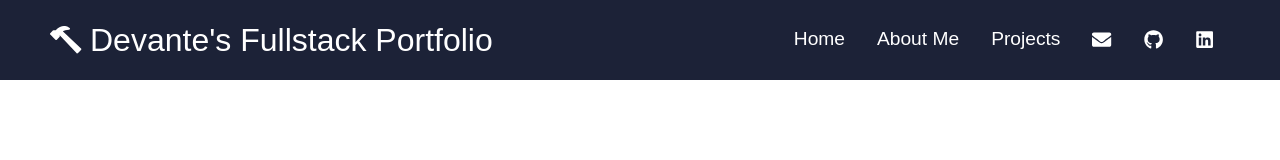
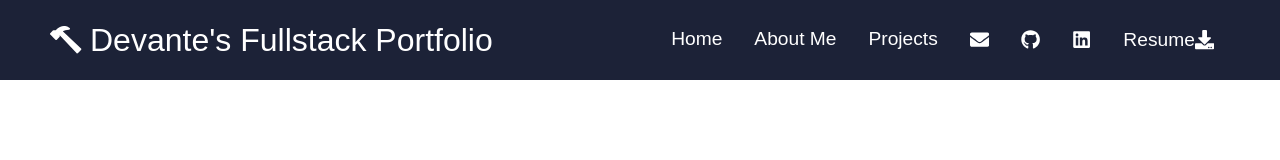
Before and after one commit to Devante05/reactPortfolio, a React (Create React App) app in the folder client/: page /projects in a window 1280 px wide. Shown: the top 160 px of the page. Built offline with nearby package versions, Linux system fonts and the light colour scheme.

Commit message:
add resume

```diff
--- a/client/src/components/Navbar.js
+++ b/client/src/components/Navbar.js
@@ -8,7 +8,8 @@ import { BsHammer } from 'react-icons/bs';
 import {
   FaLinkedin,
   FaEnvelope,
-  FaGithub
+  FaGithub,
+  FaDownload
 } from 'react-icons/fa';
 
 function Navbar() {
@@ -103,6 +104,15 @@ function Navbar() {
             >
               <FaLinkedin />
             </Link>
+            <Link
+              className='nav-links'
+              to= "/images/DevantesResume.pdf"
+              target='_blank'
+
+              aria-label='Resume'
+            >Resume
+              <FaDownload />
+            </Link>
 
 
 
--- a/client/src/components/pages/Footer.js/Footer.js
+++ b/client/src/components/pages/Footer.js/Footer.js
@@ -25,7 +25,7 @@ function Footer() {
 
           <div className='footer-link-items'>
             <h2>Social Media</h2>
-            <Link to='/'>LinkedIn</Link>
+            <Link to={'/'}>LinkedIn</Link>
             <Link to='/'>Github</Link>
             <Link to='/'>Email</Link>
           </div>
```
Also changed, not shown: 2 other files (tests, documents, lock files or other folders).
